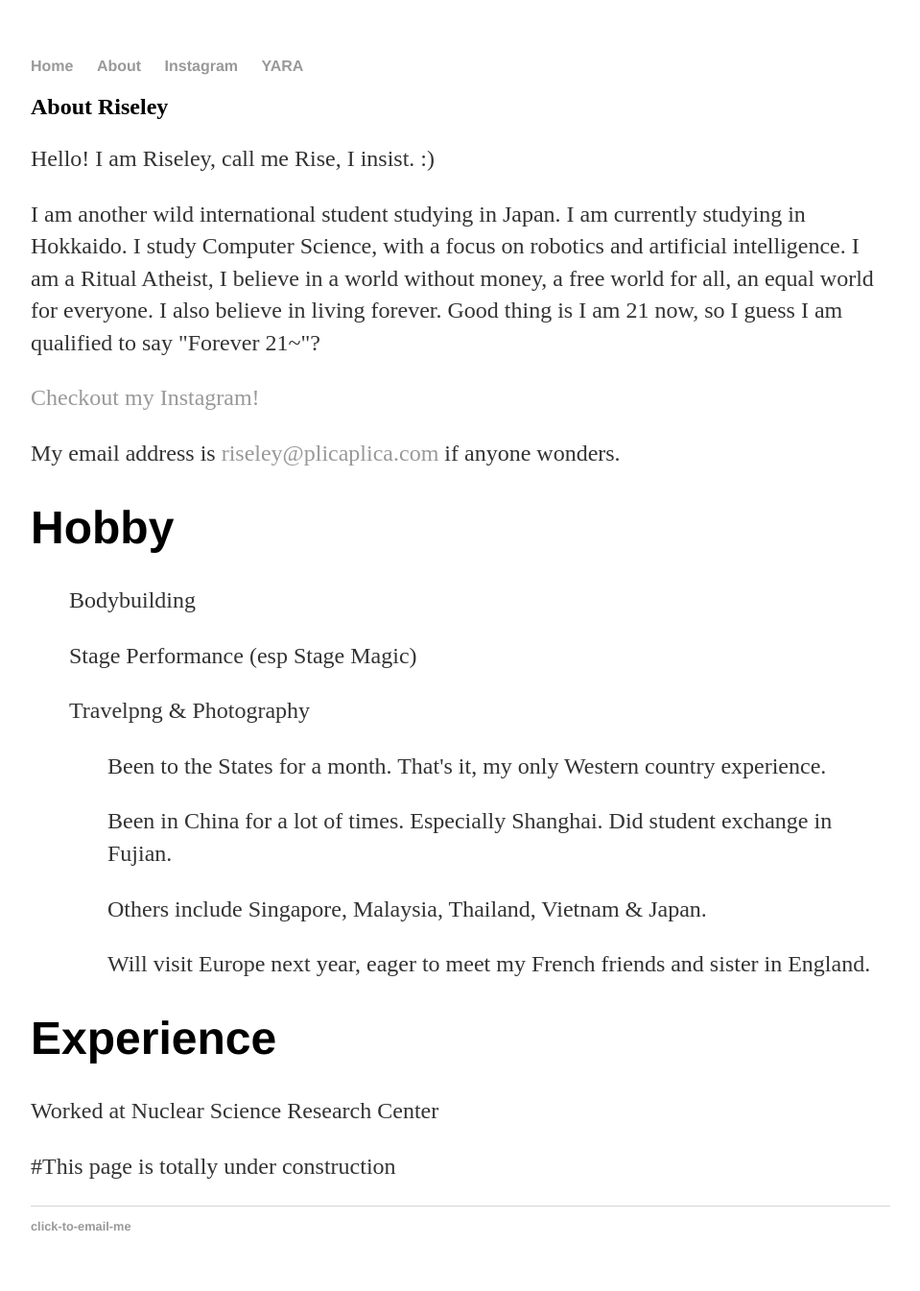
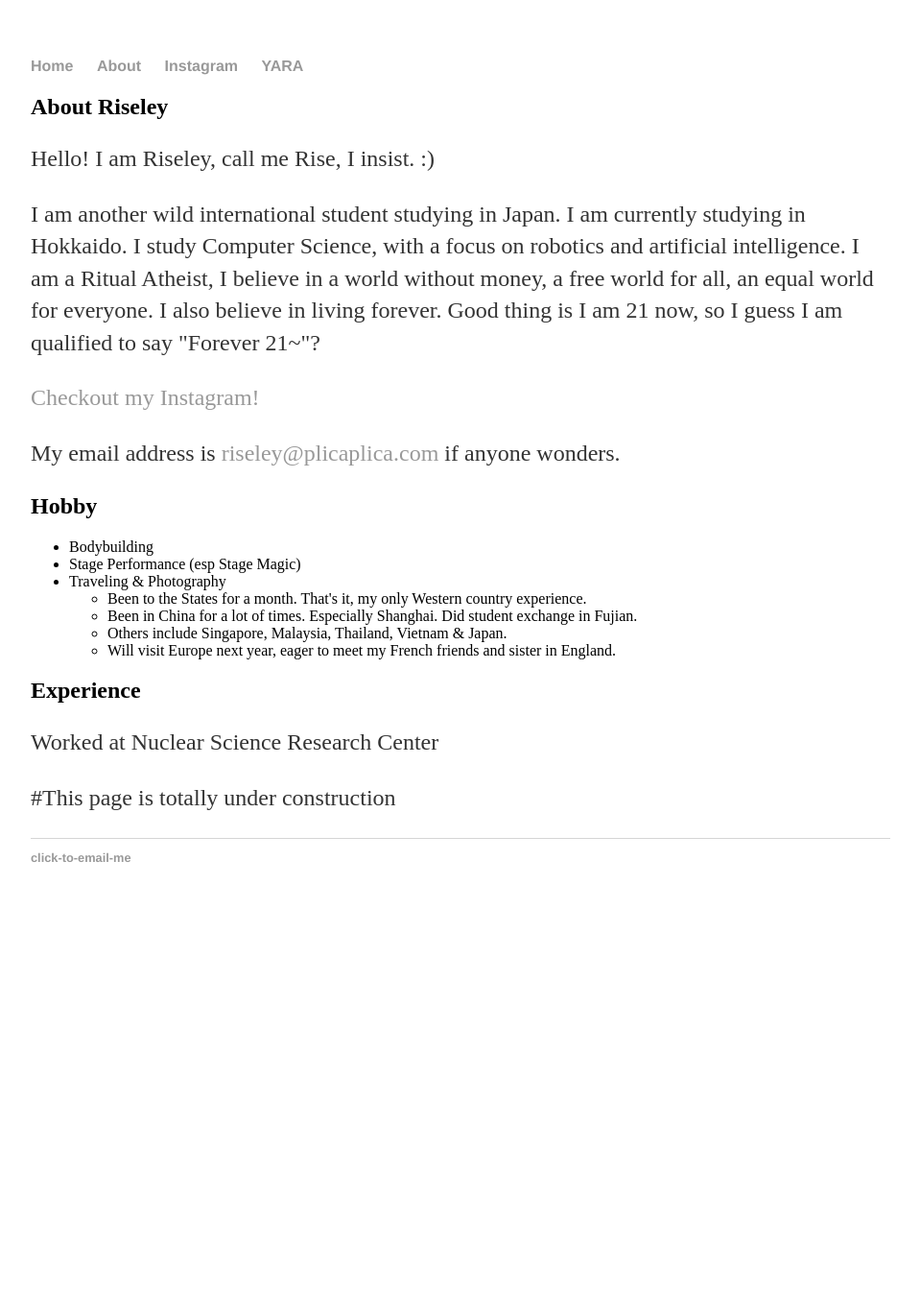
Before and after one commit to Eraol/riseley.github.io, a Jekyll site: the page built from about/index.html, in a window 1280 px wide. Shown: the whole page at 96% size, without its empty margins (160-1119 px from the left). Built offline with Jekyll 4.4.1, drawn with Linux system fonts in a browser that asks for light colours; after the commit the page ends 961 px from its top, so only the background shows below that.

Commit message:
Fix Formatting & Typo

```diff
--- a/about/index.html
+++ b/about/index.html
@@ -4,28 +4,28 @@ title: About Riseley
 ---
 	<h2>{{ page.title }}</h2>
 
-	<p>Hello! I am Riseley, call me Rise, I insist. :)</p>
+	<p>Hello! I am Riseley, call me Rise, I insist. :)<p>
 
-	<p>I am another wild international student studying in Japan. I am currently studying in Hokkaido. I study Computer Science, with a focus on robotics and artificial intelligence. I am a Ritual Atheist, I believe in a world without money, a free world for all, an equal world for everyone. I also believe in living forever. Good thing is I am 21 now, so I guess I am qualified to say "Forever 21~"?</p>
+	<p>I am another wild international student studying in Japan. I am currently studying in Hokkaido. I study Computer Science, with a focus on robotics and artificial intelligence. I am a Ritual Atheist, I believe in a world without money, a free world for all, an equal world for everyone. I also believe in living forever. Good thing is I am 21 now, so I guess I am qualified to say "Forever 21~"?<p>
 
-	<p><a href="/instagram">Checkout my Instagram!</a></p>
-	<p>My email address is <a href="mailto:riseley@plicaplica.com">riseley@plicaplica.com</a> if anyone wonders.</p>
+	<p><a href="/instagram">Checkout my Instagram!</a><p>
+	<p>My email address is <a href="mailto:riseley@plicaplica.com">riseley@plicaplica.com</a> if anyone wonders.<p>
 
-	<h1>Hobby</h1>
+	<h2>Hobby</h2>
 	<ul>
-		<p>Bodybuilding</p>
-		<p>Stage Performance (esp Stage Magic)</p>
-		<p>Travelpng & Photography</p>
+		<li>Bodybuilding</li>
+		<li>Stage Performance (esp Stage Magic)</li>
+		<li>Traveling & Photography</li>
 		<ul>
-			<p>Been to the States for a month. That's it, my only Western country experience.</p>
-			<p>Been in China for a lot of times. Especially Shanghai. Did student exchange in Fujian.</p>
-			<p>Others include Singapore, Malaysia, Thailand, Vietnam & Japan.</p>
-			<p>Will visit Europe next year, eager to meet my French friends and sister in England.</p>
+			<li>Been to the States for a month. That's it, my only Western country experience.</li>
+			<li>Been in China for a lot of times. Especially Shanghai. Did student exchange in Fujian.</li>
+			<li>Others include Singapore, Malaysia, Thailand, Vietnam & Japan.</li>
+			<li>Will visit Europe next year, eager to meet my French friends and sister in England.</li>
 		</ul>
 	</ul>
 
-	<h1>Experience</h1>
+	<h2>Experience</h2>
 	<p>Worked at Nuclear Science Research Center</p>
 
 
-	<p>#This page is totally under construction</p>
+	<p>#This page is totally under construction<p>
```
